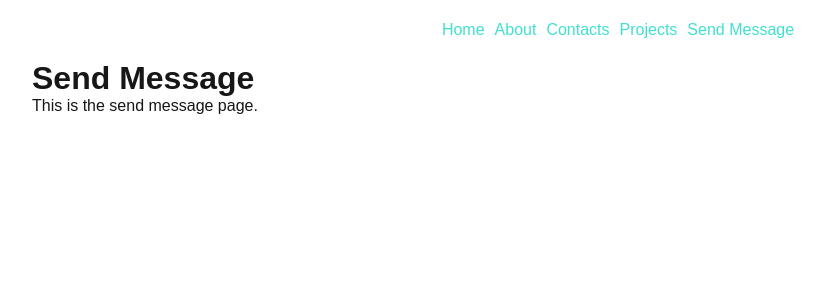
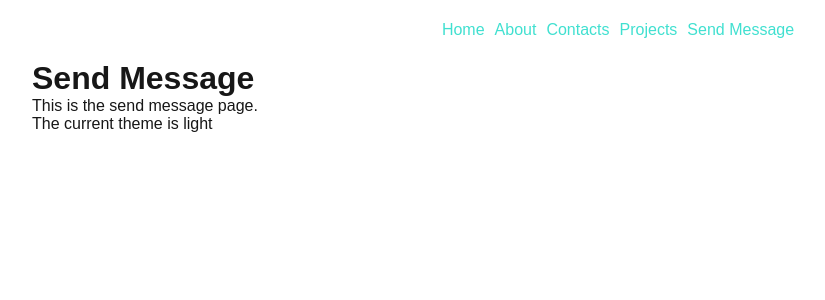
Before and after one commit to YuriyTikhonoff/next15-react19, a Next.js app: page /send-message in a window 1280 px wide. Shown: the top 300 px of the page, without its empty margins (22-847 px from the left). Built offline with nearby package versions, Linux system fonts and the light colour scheme.

Commit message:
Display store variable in UI in both client and server components

```diff
--- a/src/app/projects/[projectName]/page.tsx
+++ b/src/app/projects/[projectName]/page.tsx
@@ -1,4 +1,5 @@
 import React from "react"
+import { useStore } from "@/store"
 
 interface ProjectPageProps {
   params: Promise<{ projectName: string }>
@@ -6,11 +7,13 @@ interface ProjectPageProps {
 
 const ProjectPage: React.FC<ProjectPageProps> = async ({ params }) => {
   const projectName = (await params).projectName
+  const { theme } = useStore.getState()
   console.log(projectName)
   return (
     <div>
       <h1>{projectName}</h1>
       <p>This is a page for a specific project: {projectName} </p>
+      <div>{`The current theme is ${theme}`}</div>
     </div>
   )
 }
--- a/src/app/send-message/page.tsx
+++ b/src/app/send-message/page.tsx
@@ -1,13 +1,14 @@
 import React from "react"
-import { useStore } from "@/store";
+import { useStore } from "@/store"
 
 const SendMessagePage: React.FC = () => {
-  const { theme } = useStore.getState();
+  const { theme } = useStore.getState()
   console.log("theme from store in server compnent ", theme);
   return (
     <div>
       <h1>Send Message</h1>
       <p>This is the send message page.</p>
+      <div>{`The current theme is ${theme}`}</div>
     </div>
   )
 }
```
